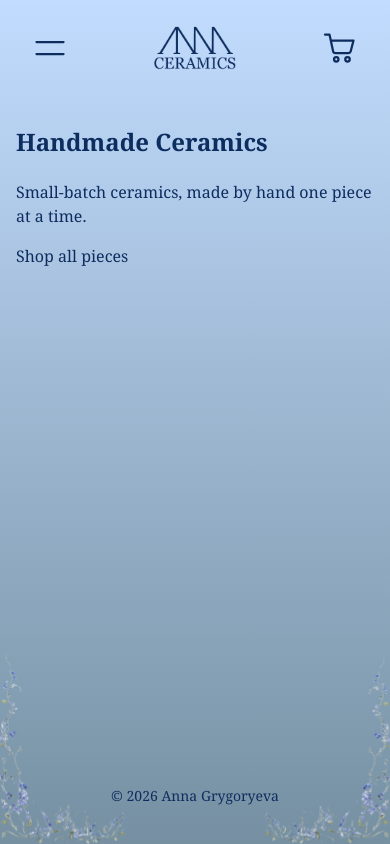
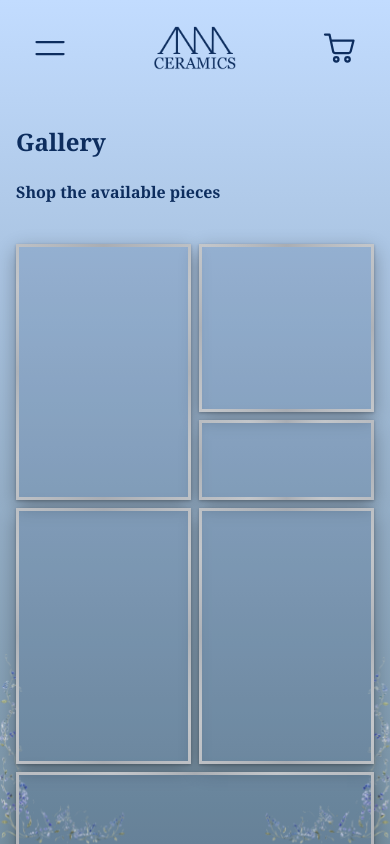
Before and after one commit to AnnaGrygoryeva-01/Ceramics-Web-Project, a Next.js app: page / in a window 390 px wide. Shown: the top 844 px of the page. Built offline with nearby package versions, Linux system fonts and the light colour scheme.

Commit message:
Add gallery layout and animation, fix contact form centering

```diff
--- a/src/app/contact/page.tsx
+++ b/src/app/contact/page.tsx
@@ -5,10 +5,10 @@ export const metadata: Metadata = { title: "Contact" };
 
 export default function ContactPage() {
   return (
-    <>
+    <div className="contact-page">
       <h1>Contact</h1>
       <p>Questions about an order, a piece, or a custom request? Send a message below.</p>
       <ContactForm />
-    </>
+    </div>
   );
 }
--- a/src/app/globals.sass
+++ b/src/app/globals.sass
@@ -605,6 +605,11 @@ footer
       opacity: 0.35
       cursor: not-allowed
 
+// Contact page: heading, intro and form in one 600px column, centred on the page
+.contact-page
+  max-width: 600px
+  margin-inline: auto
+
 // Contact form (see src/app/contact/ContactForm.tsx): fields outlined like the
 // dropdowns, Name and Email side by side, one column on phones
 .contact-form
@@ -679,6 +684,188 @@ footer
 @media (max-width: 560px)
   .contact-form__row
     grid-template-columns: 1fr
+
+// Gallery on the home page (see src/app/page.tsx): a mosaic of photos in
+// different sizes. Each tile is placed on a 13 × 12 grid by the page, leaving
+// some cells empty so the outer edges are uneven.
+.gallery
+  // Wider than the 900px text column on large screens (up to 1200px), leaving
+  // 80px each side for the corner flowers; the normal width on smaller screens
+  --width: max(100%, min(1200px, 100vw - 160px))
+  display: grid
+  grid-template-columns: repeat(13, 1fr)
+  grid-template-rows: repeat(12, 1fr)
+  // Grows a little with the mosaic
+  gap: clamp(10px, 1vw, 16px)
+  aspect-ratio: 13 / 11
+  width: var(--width)
+  // Centred, extending past the text column equally on both sides
+  margin: 40px 0 0 calc((100% - var(--width)) / 2)
+  padding: 0
+  list-style: none
+
+.gallery__tile
+  position: relative
+  grid-column: var(--col) / span var(--cols)
+  grid-row: var(--row) / span var(--rows)
+  overflow: hidden
+  // Shown until the tile has a photo
+  background: color-mix(in srgb, var(--ink) 14%, transparent)
+  // A little shade under the frame
+  box-shadow: 0 6px 18px rgb(0 0 0 / 0.3), 0 1px 3px rgb(0 0 0 / 0.25)
+  transition: filter 0.3s ease, opacity 0.3s ease, transform 0.3s ease, box-shadow 0.3s ease
+
+  img
+    object-fit: cover
+
+// Thin brushed-silver frame on the gallery tiles and the enlarged picture: soft
+// greys with only a slight sheen at the corners. A gradient cut down to a 3px
+// ring by the mask; drawn over the photo, and clicks pass through it.
+.gallery__tile::after,
+.lightbox__frame::after
+  content: ""
+  position: absolute
+  inset: 0
+  z-index: 1
+  padding: 3px
+  background: conic-gradient(#a9adb3 0deg, #c3c6ca 45deg, #aeb2b8 90deg, #c3c6ca 135deg, #a9adb3 180deg, #c3c6ca 225deg, #aeb2b8 270deg, #c3c6ca 315deg, #a9adb3 360deg)
+  -webkit-mask: linear-gradient(#000 0 0) content-box, linear-gradient(#000 0 0)
+  -webkit-mask-composite: xor
+  mask-composite: exclude
+  pointer-events: none
+
+// The whole tile is a button that opens the enlarged view (see Gallery)
+.gallery__open
+  position: absolute
+  inset: 0
+  padding: 0
+  border: 0
+  background: none
+  cursor: zoom-in
+
+  &:focus-visible
+    outline: 2px solid var(--nav-current)
+    outline-offset: -2px
+
+// Hovered (or reached with the keyboard): the tile grows a little and lifts
+// above its neighbours, which soften. Not while a picture is enlarged, and
+// only with a mouse, so a tap on a phone just opens the picture.
+@media (hover: hover)
+  .gallery:not(.gallery--dimmed)
+    .gallery__tile:hover,
+    .gallery__tile:has(.gallery__open:focus-visible)
+      z-index: 2
+      transform: scale(1.08)
+      box-shadow: 0 16px 40px rgb(0 0 0 / 0.4), 0 3px 8px rgb(0 0 0 / 0.3)
+
+    &:has(.gallery__tile:hover) .gallery__tile:not(:hover)
+      opacity: 0.7
+      filter: blur(1.5px)
+
+// While a picture is enlarged
+.gallery--dimmed .gallery__tile
+  filter: blur(6px)
+  opacity: 0.4
+
+// Enlarged picture: a see-through dialog covering the screen, with the picture
+// in the middle. Clicking beside it, the × or Esc closes it.
+.lightbox
+  width: 100vw
+  height: 100dvh
+  max-width: none
+  max-height: none
+  margin: 0
+  padding: 64px 24px
+  border: 0
+  background: transparent
+  color: var(--ink)
+
+  &[open]
+    display: flex
+    align-items: center
+    justify-content: center
+
+  // No dark overlay: the blurred, faded mosaic is the backdrop
+  &::backdrop
+    background: transparent
+
+// Stop the page scrolling behind it
+html:has(.lightbox[open])
+  overflow: hidden
+
+.lightbox__frame
+  position: relative
+  // Placeholders keep their tile's shape, as large as fits on screen
+  aspect-ratio: var(--ratio)
+  width: min(90vw, 1000px, (100dvh - 128px) * var(--ratio))
+  background: color-mix(in srgb, var(--ink) 22%, var(--surface))
+  box-shadow: 0 20px 60px rgb(0 0 0 / 0.3), 0 2px 6px rgb(0 0 0 / 0.25)
+  animation: lightbox-in 0.3s ease
+
+// Photos are shown whole, as large as fits, whatever their shape. The frame
+// shrinks to the photo so the silver edge sits right on it.
+.lightbox__frame--photo
+  aspect-ratio: auto
+  width: auto
+  background: none
+
+  img
+    display: block
+    width: auto
+    height: auto
+    max-width: min(90vw, 1100px)
+    max-height: calc(100dvh - 128px)
+
+.lightbox__close
+  position: fixed
+  top: 20px
+  right: 20px
+  width: 44px
+  height: 44px
+  padding: 0
+  border: 1px solid currentColor
+  background: var(--surface)
+  color: inherit
+  font: inherit
+  font-size: 1.5rem
+  line-height: 1
+  cursor: pointer
+  transition: background-color 0.2s ease, color 0.2s ease
+
+  &:hover
+    background: var(--ink)
+    color: var(--badge-text)
+
+  &:focus-visible
+    outline: 2px solid var(--nav-current)
+    outline-offset: 2px
+
+@keyframes lightbox-in
+  from
+    opacity: 0
+    transform: scale(0.96)
+
+@media (prefers-reduced-motion: reduce)
+  .gallery__tile
+    transition: none
+
+  .lightbox__frame
+    animation: none
+
+// Phones: too narrow for the mosaic, so the tiles flow in 2 columns instead,
+// still in a mix of sizes, with gaps filled in where they fit
+@media (max-width: 560px)
+  .gallery
+    grid-template-columns: repeat(2, 1fr)
+    grid-template-rows: none
+    grid-auto-rows: 80px
+    grid-auto-flow: dense
+    gap: 8px
+    aspect-ratio: auto
+
+  .gallery__tile
+    grid-column: span var(--phone-cols)
+    grid-row: span var(--phone-rows)
 
 // Collections on the Shop page (see src/app/shop/page.tsx): one row of cards,
 // a single column on phones. The picture flips over to the description on
--- a/src/app/page.tsx
+++ b/src/app/page.tsx
@@ -1,17 +1,34 @@
 import Link from 'next/link'
-import ProductCard from '@/components/ProductCard'
-import { products } from '@/lib/products'
+import Gallery, { type GalleryTile } from '@/components/Gallery'
 
-export default function Home () {
-  const featured = products.slice(0, 3)
+// Placeholder tiles: add an image (and alt text) to each as photos are ready.
+// col/cols/row/rows place the tile in the mosaic, phoneCols/phoneRows size it on
+// phones (see GalleryTile).
+const tiles: GalleryTile[] = [
+  { col: 2, cols: 3, row: 2, rows: 4, phoneCols: 1, phoneRows: 3 },
+  { col: 5, cols: 4, row: 1, rows: 3, phoneCols: 1, phoneRows: 2 },
+  { col: 9, cols: 2, row: 2, rows: 2, phoneCols: 1, phoneRows: 1 },
+  { col: 11, cols: 2, row: 1, rows: 4, phoneCols: 1, phoneRows: 3 },
+  { col: 1, cols: 4, row: 6, rows: 3, phoneCols: 2, phoneRows: 2 },
+  { col: 5, cols: 3, row: 4, rows: 5, phoneCols: 1, phoneRows: 3 },
+  { col: 8, cols: 3, row: 4, rows: 4, phoneCols: 1, phoneRows: 2 },
+  { col: 11, cols: 3, row: 5, rows: 3, phoneCols: 1, phoneRows: 2 },
+  { col: 8, cols: 4, row: 8, rows: 2, phoneCols: 2, phoneRows: 2 },
+  { col: 12, cols: 2, row: 8, rows: 2, phoneCols: 1, phoneRows: 1 },
+  { col: 2, cols: 6, row: 9, rows: 3, phoneCols: 2, phoneRows: 2 },
+  { col: 8, cols: 3, row: 10, rows: 3, phoneCols: 1, phoneRows: 2 },
+  { col: 11, cols: 3, row: 10, rows: 2, phoneCols: 1, phoneRows: 1 }
+]
 
+export default function GalleryPage () {
   return (
     <>
       <section>
-        <h1>Handmade Ceramics</h1>
-        <p>Small-batch ceramics, made by hand one piece at a time.</p>
-        <Link href='/shop'>Shop all pieces</Link>
+        <h1>Gallery</h1>
+        <Link href='/shop'><strong>Shop the available pieces</strong></Link>
       </section>
+
+      <Gallery tiles={tiles} />
     </>
   )
 }
--- /dev/null
+++ b/src/components/Gallery.tsx
@@ -0,0 +1,100 @@
+"use client";
+
+import Image from "next/image";
+import { useRef, useState, type CSSProperties } from "react";
+
+export type GalleryTile = {
+  // Place in the 13 × 12 mosaic on wider screens: first column / columns wide,
+  // first row / rows tall (see .gallery in globals.sass)
+  col: number;
+  cols: number;
+  row: number;
+  rows: number;
+  // Columns (1 or 2) and rows wide on phones, where the tiles flow in 2 columns
+  phoneCols: number;
+  phoneRows: number;
+  image?: string; // Path inside /public, e.g. "/gallery/vase.jpg"
+  alt?: string;
+};
+
+// A mosaic row is about 11/12 of a column wide (the grid is 13 wide by 11 tall,
+// split into 12 rows), so a placeholder keeps its tile's shape when enlarged
+const ROW_TO_COLUMN = 11 / 12;
+
+// The mosaic, plus the enlarged view: clicking a tile shows it large in the
+// middle of the screen while the rest of the mosaic blurs and fades
+export default function Gallery({ tiles }: { tiles: GalleryTile[] }) {
+  const dialogRef = useRef<HTMLDialogElement>(null);
+  const [openIndex, setOpenIndex] = useState<number | null>(null);
+  const open = openIndex === null ? null : tiles[openIndex];
+
+  function show(index: number) {
+    setOpenIndex(index);
+    dialogRef.current?.showModal();
+  }
+
+  function close() {
+    dialogRef.current?.close();
+  }
+
+  return (
+    <>
+      <ul className={openIndex === null ? "gallery" : "gallery gallery--dimmed"}>
+        {tiles.map((tile, index) => (
+          <li
+            key={index}
+            className="gallery__tile"
+            style={
+              {
+                "--col": tile.col,
+                "--cols": tile.cols,
+                "--row": tile.row,
+                "--rows": tile.rows,
+                "--phone-cols": tile.phoneCols,
+                "--phone-rows": tile.phoneRows,
+              } as CSSProperties
+            }
+          >
+            <button
+              type="button"
+              className="gallery__open"
+              aria-label={tile.alt ? `Enlarge: ${tile.alt}` : `Enlarge picture ${index + 1}`}
+              onClick={() => show(index)}
+            >
+              {tile.image && (
+                <Image src={tile.image} alt="" fill sizes="(max-width: 560px) 100vw, 400px" />
+              )}
+            </button>
+          </li>
+        ))}
+      </ul>
+
+      {/* Esc closes it too (built into <dialog>), and focus goes back to the tile */}
+      <dialog
+        ref={dialogRef}
+        className="lightbox"
+        aria-label={open?.alt ?? "Enlarged picture"}
+        onClose={() => setOpenIndex(null)}
+        // A click beside the picture lands on the dialog itself
+        onClick={(event) => {
+          if (event.target === event.currentTarget) close();
+        }}
+      >
+        {open && (
+          <div
+            className={open.image ? "lightbox__frame lightbox__frame--photo" : "lightbox__frame"}
+            style={{ "--ratio": open.cols / (open.rows * ROW_TO_COLUMN) } as CSSProperties}
+          >
+            {/* At its own shape (size set in CSS), so the frame hugs the photo */}
+            {open.image && (
+              <Image src={open.image} alt={open.alt ?? ""} width={0} height={0} sizes="90vw" />
+            )}
+          </div>
+        )}
+        <button type="button" className="lightbox__close" aria-label="Close" onClick={close}>
+          ×
+        </button>
+      </dialog>
+    </>
+  );
+}
--- a/src/components/Header.tsx
+++ b/src/components/Header.tsx
@@ -10,8 +10,8 @@ import ThemeToggle from './ThemeToggle'
 import brace from './UI/nav-bar-line.png'
 
 const links = [
-  { href: '/', label: 'Home' },
   { href: '/shop', label: 'Shop' },
+  { href: '/', label: 'Gallery' },
   { href: '/faq', label: 'FAQ' },
   { href: '/about', label: 'About' },
   { href: '/contact', label: 'Contact' }
```
